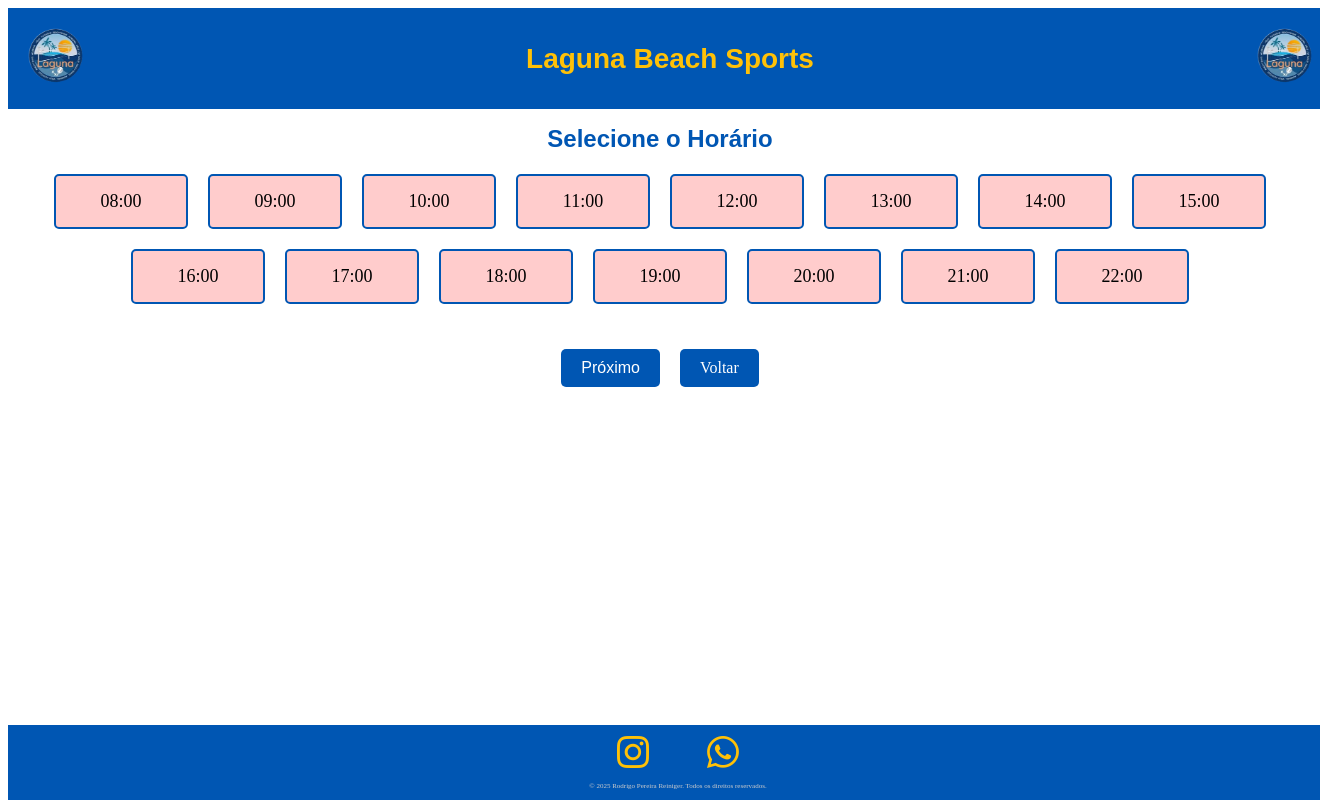
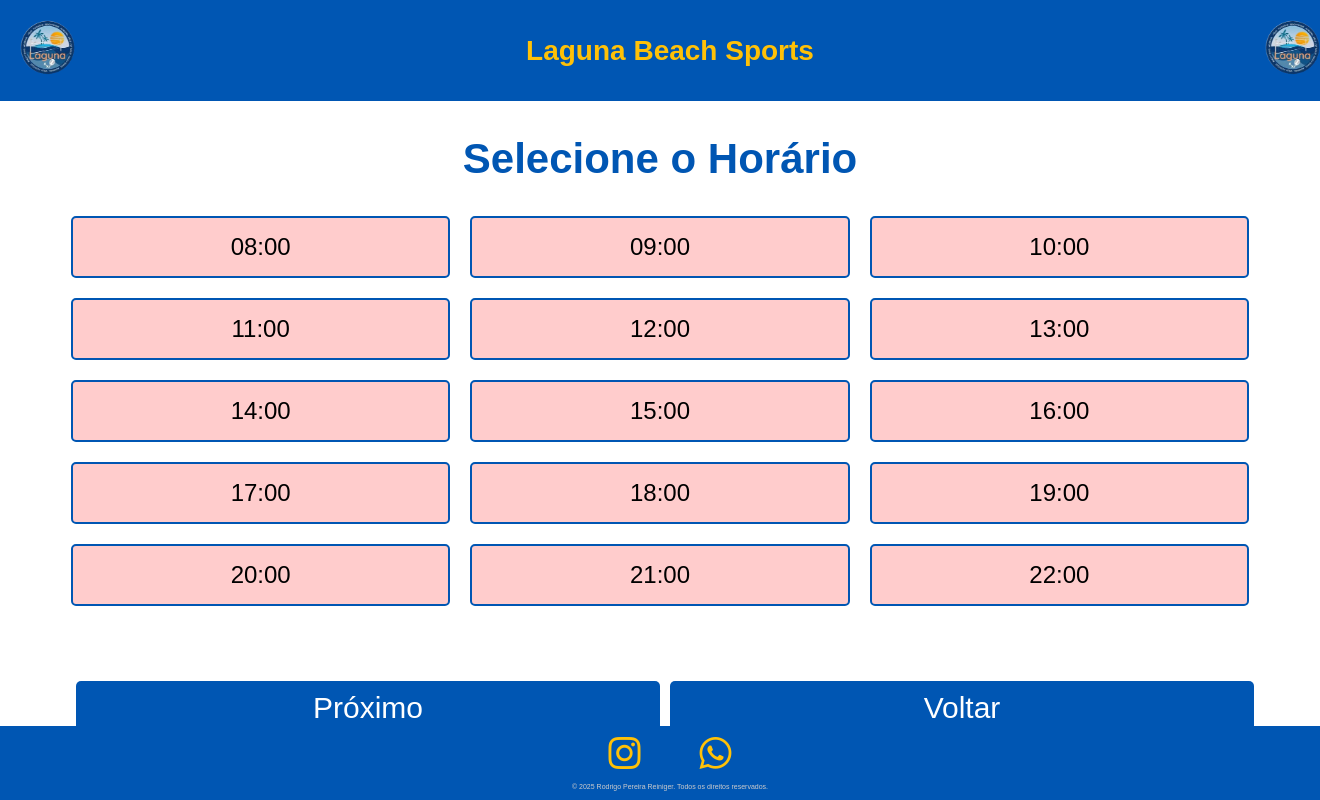
Before and after one commit to Reiniger95/lagunaa, a Django app: page /select_time_slot/ in a window 1320 px wide; the page is wider, and only the part inside the window is pictured. Run offline with Django 5.2, Linux system fonts and the light colour scheme; the visitor is signed in with stand-in values (Sample User, id 1); data that the repository does not hold is empty.

Commit message:
ajustes tamanho

```diff
--- a/agendador/laguna/templates/select_time_slot.html
+++ b/agendador/laguna/templates/select_time_slot.html
@@ -6,26 +6,40 @@
   <meta charset="UTF-8">
   <title>Selecione o Horário</title>
   <style>
+    body {
+      font-family: 'Century Gothic', Arial, sans-serif;
+      margin: 0;
+      padding: 0;
+    }
+
+    .container {
+      display: flex;
+      flex-direction: column;
+      align-items: center;
+      justify-content: center;
+      width: 90%;
+      margin: 0 auto;
+      height: 80vh;
+    }
+
     .time-slots {
       display: flex;
       flex-wrap: wrap;
-      justify-content: center;
+      justify-content: space-between;
       gap: 10px;
-      /* Espaçamento entre as divs */
+      width: 100%;
     }
 
     .time-slot {
+      flex: 1 1 calc(25% - 10px);
       margin: 5px;
       padding: 15px;
       border: 2px solid #0056b3;
-      /* Borda azul */
       border-radius: 5px;
       cursor: pointer;
-      font-size: 18px;
-      /* Tamanho do texto */
+      font-size: 24px;
       text-align: center;
-      width: 100px;
-      /* Largura fixa para as divs */
+      box-sizing: border-box;
     }
 
     .time-slot.unavailable {
@@ -43,6 +57,12 @@
       height: 100%;
       text-align: center;
     }
+
+    .time-slot.selected {
+      background-color: #007bff;
+      color: #fff;
+    }
+
   .button {
       background-color: #0056b3;
       color: white;
@@ -51,48 +71,69 @@
       border-radius: 5px;
       cursor: pointer;
       text-decoration: none;
-      font-size: 16px;
+      font-size: 30px;
       margin-top: 20px;
       transition: background-color 0.3s, color 0.3s;
-      align-self: flex-end; /* Alinhar à direita */
+      flex: 1;
+      /* Permitir que o botão cresça */
+      margin-left: 10px;
+      /* Espaçamento entre os botões */
     }
 
     .button:hover {
       background-color: #004494;
     }
-     .submit-button {
-      background-color: #0056b3;
-      color: white;
-      border: none;
-      padding: 10px 20px;
-      cursor: pointer;
+
+     .button-container {
+      display: flex;
+      justify-content: space-between;
+      margin-top: 50px;
+      /* Ajuste para dispositivos móveis */
+    }
+
+
+     .title {
+      text-align: center;
+      font-family: 'Century Gothic', Arial, sans-serif;
+      font-size: 42px;
+      color: #0056b3;
+    }
+
+    @media (max-width: 768px) {
+      .time-slot {
+        flex: 1 1 calc(50% - 10px);
         font-size: 16px;
-      border-radius: 5px;
-      margin-top: 20px;
-      align-self: center; /* Centralizar o botão */
-    }
-    .time-slot.selected {
-      background-color: #007bff;
-      color: #fff;
       }
         .button-container {
       display: flex;
-      justify-content: center;
-      gap: 20px;
+      justify-content: space-between;
+      width: 80%;
+      /* Ajuste para dispositivos móveis */
+    }
+
+
+      .button {
+      background-color: #0056b3;
+      color: white;
+      padding: 10px 20px;
+      border: none;
+      border-radius: 5px;
+      cursor: pointer;
+      text-decoration: none;
+      font-size: 30px;
       margin-top: 20px;
+      transition: background-color 0.3s, color 0.3s;
+      flex: 1;
+      /* Permitir que o botão cresça */
+      margin-left: 10px;
+      /* Espaçamento entre os botões */
     }
-    .title {
-      text-align: center;
-      font-family: 'Century Gothic', Arial, sans-serif;
-      font-size: 24px;
-      color: #0056b3;
     }
-    @media (max-width: 768px) {
+
+    @media (max-width: 480px) {
       .time-slot {
-        width: calc(25% - 10px);
-        /* 4 colunas com espaçamento */
-        font-size: 18px;
-        /* Tamanho do texto ajustado para dispositivos móveis */
+        flex: 1 1 calc(100% - 10px);
+        font-size: 14px;
       }
     }
   </style>
@@ -106,12 +147,17 @@
           this.querySelector('input').checked = true;
         });
       });
+      const backButton = document.querySelector('.back-button');
+        backButton.addEventListener('click', function () {
+          history.back();
+        });
     });
   </script>
 </head>
 
 <body>
   {% include 'header.html' %}
+  <div class="container">
     <h1 class="title">Selecione o Horário</h1>
     <form method="post">
       {% csrf_token %}
@@ -127,9 +173,10 @@
       </div>
       <div class="button-container">
         <button type="submit" class="button">Próximo</button>
-      <a href="javascript:history.back()" class="button">Voltar</a>
+      <button type="button" class="button back-button">Voltar</button>
       </div>
     </form>
+  </div>
   {% include 'footer.html' %}
 </body>
 
```
Also changed, not shown: agendador/laguna/templates/login.html (+31 -4 lines), agendador/laguna/templates/select_court.html (+36 -17 lines), agendador/laguna/templates/select_date.html (+45 -11 lines). Lines whose indentation alone changed are shown as unchanged.
